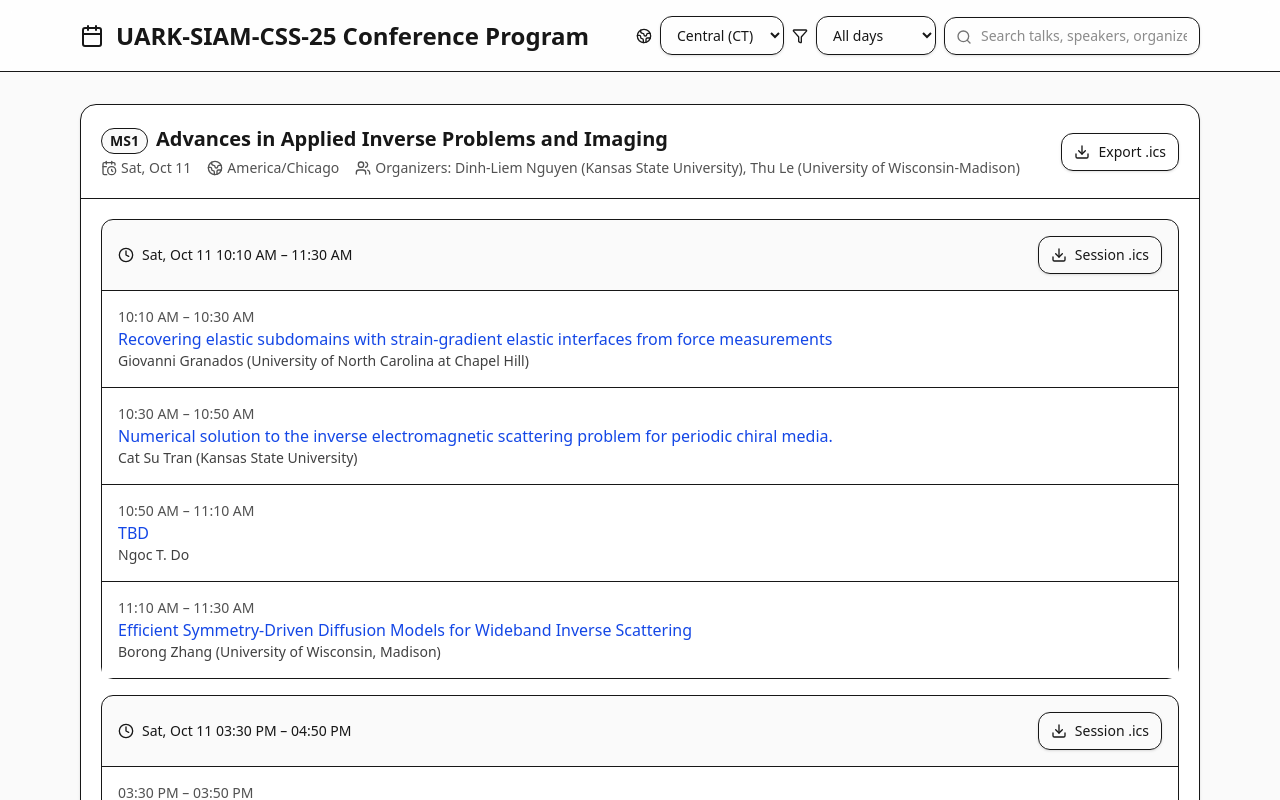
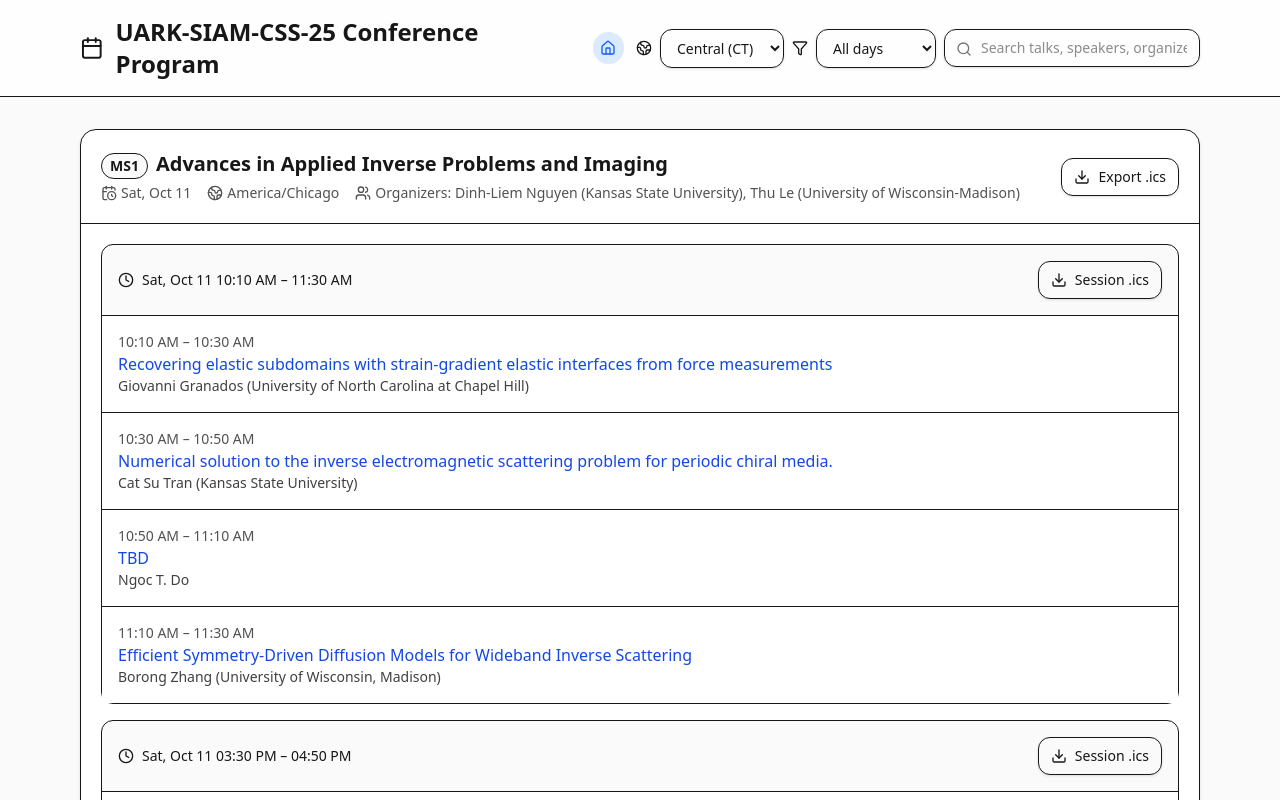
Before and after one commit to SIAM-UARK/UARK-SIAM-CSS-25, a React (Vite) app: page / in a window 1280 px wide. Shown: the top 800 px of the page. Built offline with nearby package versions, Linux system fonts and the light colour scheme.

Commit message:
update go back to main page

```diff
--- a/src/ProgramPage.jsx
+++ b/src/ProgramPage.jsx
@@ -1,6 +1,6 @@
 import React, { useMemo, useState } from "react";
 import { motion } from "framer-motion";
-import { Calendar, CalendarClock, Clock, Filter, MapPin, Users, Search, Download, Globe2 } from "lucide-react";
+import { Calendar, CalendarClock, Clock, Filter, MapPin, Users, Search, Download, Globe2, Home } from "lucide-react";
 import { Link } from 'react-router-dom'
 // Load abstracts to auto-add minisymposia not present in sessions
 const abstractModules = import.meta.glob('./data/abstract/*.json', { eager: true });
@@ -349,6 +349,16 @@ export default function ProgramPage() {
           <div className="flex items-center gap-3">
             <Calendar className="h-6 w-6" />
             <h1 className="text-2xl font-semibold">UARK-SIAM-CSS-25 Conference Program</h1>
+            <a
+              href="https://siam.uark.edu"
+              target="_blank"
+              rel="noopener noreferrer"
+              className="inline-flex items-center justify-center w-8 h-8 rounded-full bg-blue-100 hover:bg-blue-200 transition-colors duration-200"
+              title="Go to UARK SIAM main website"
+              aria-label="Go to UARK SIAM main website"
+            >
+              <Home className="h-4 w-4 text-blue-600" />
+            </a>
           </div>
           <div className="flex flex-col md:flex-row gap-2 md:items-center">
             <div className="flex items-center gap-2">
```
